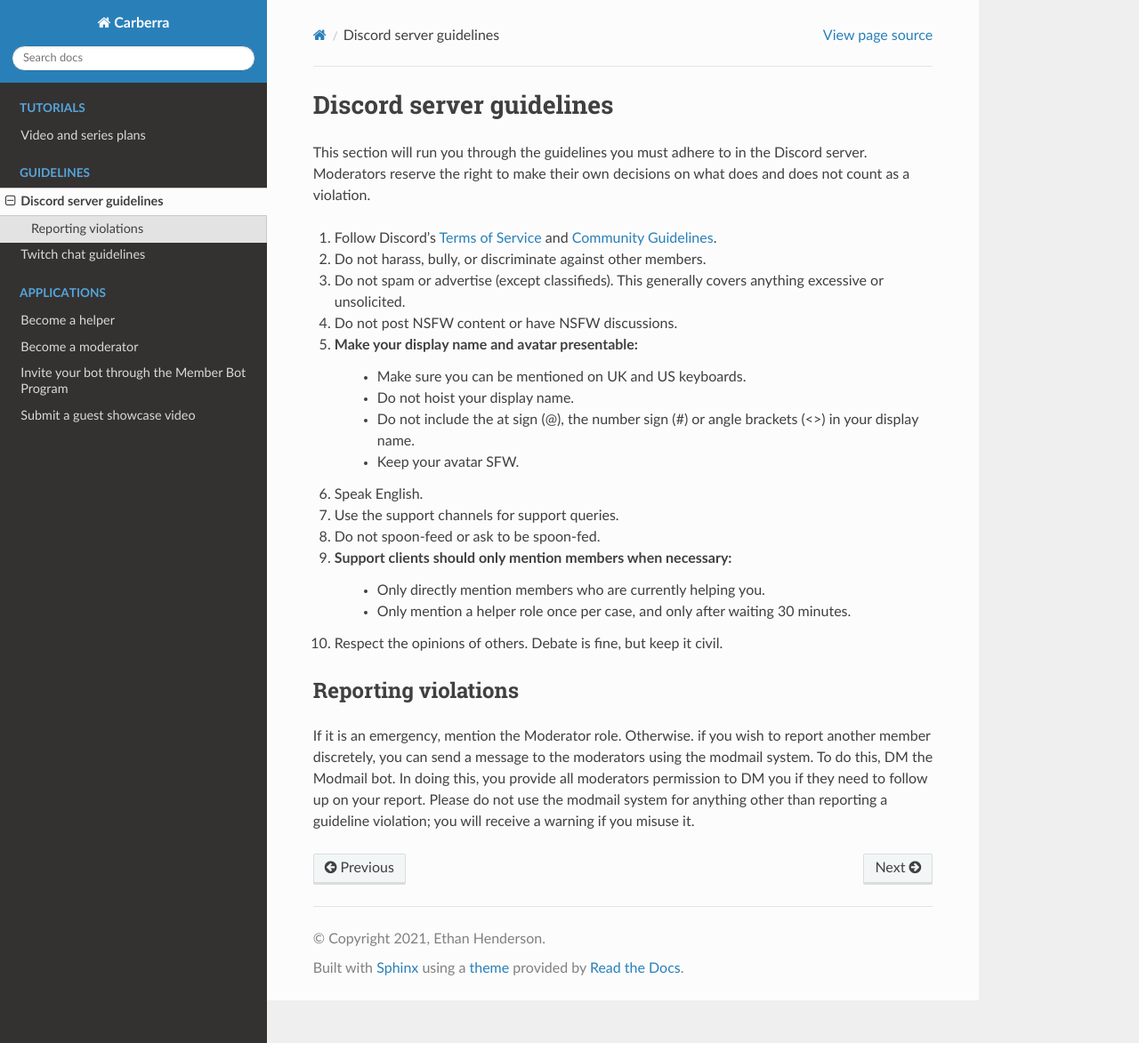
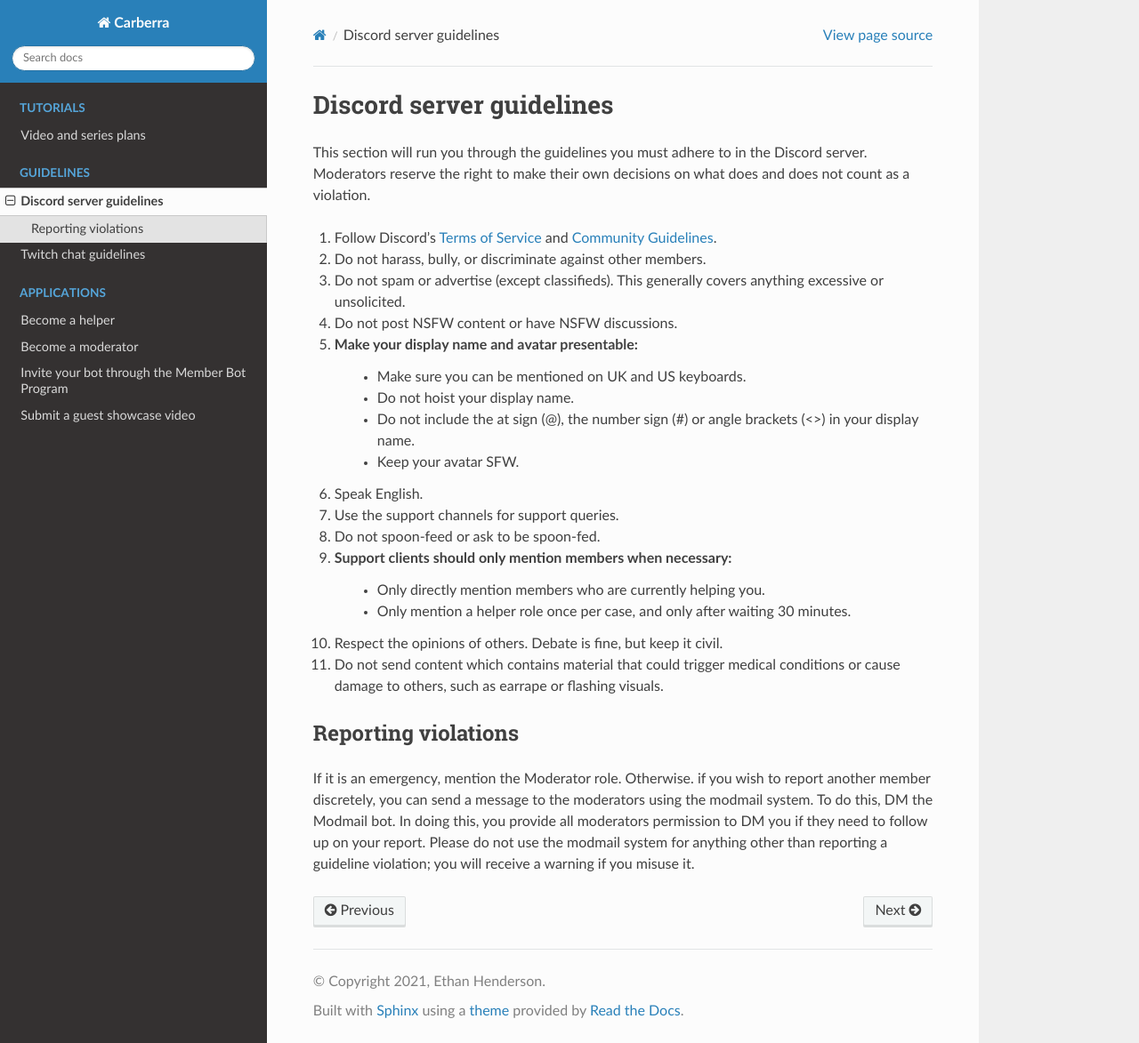
Before and after one commit to Carberra/docs, a Sphinx documentation site: the page built from docs/guidelines/discord.rst, in a window 1280 px wide and 1173 px high. Shown: the whole window at 89% size. Built offline with Sphinx 7.4.7 and the Read the Docs theme 2.0.0, drawn with Linux system fonts in a browser that asks for light colours.

Commit message:
Add guideline 11

```diff
--- a/docs/guidelines/discord.rst
+++ b/docs/guidelines/discord.rst
@@ -19,6 +19,7 @@ This section will run you through the guidelines you must adhere to in the Disco
     - Only directly mention members who are currently helping you.
     - Only mention a helper role once per case, and only after waiting 30 minutes.
 #. Respect the opinions of others. Debate is fine, but keep it civil.
+#. Do not send content which contains material that could trigger medical conditions or cause damage to others, such as earrape or flashing visuals.
 
 Reporting violations
 ====================
```
